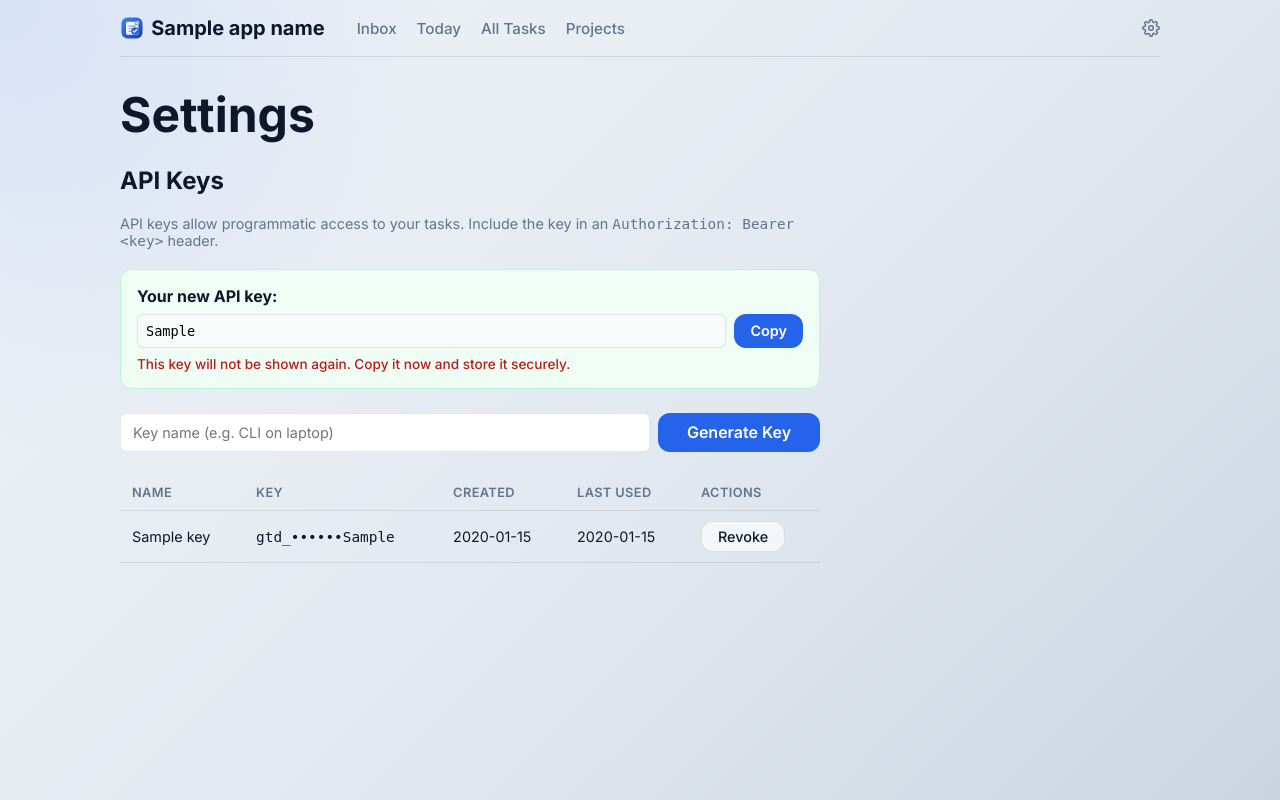
After one commit to ni/GTD-TODOs, a Python web app: template app/templates/settings.html in a window 1280 px wide. The commit adds this page. Run offline with Jinja, Linux system fonts and the light colour scheme; the template is opened without the code that fills it: most values are stand-ins (such as "Sample title", 1, 10 or a date in 2020).

Commit message:
feat: add API key authentication for programmatic access (#22)
Implement API key auth as an alternative credential for CLI/script
access to all protected routes via Authorization: Bearer gtd_... header.

- Add APIKey model (SHA-256 hashed storage, masked suffix display)
- Add api_key_service with generate/verify/list/revoke operations
- Extend AuthMiddleware with Bearer token check before cookie fallback
- Add Settings page (/settings) with key generation and revocation UI
- Add gear icon to nav bar linking to Settings
- 29 new tests across service, middleware, and UI layers
- Update docs, README, skill files, and copilot-instructions

Co-authored-by: Taylor Riché <taylor.riche@emerson.com>

```diff
--- a/app/main.py
+++ b/app/main.py
@@ -21,6 +21,7 @@ from app.routes.auth import router as auth_router
 from app.routes.export import router as export_router
 from app.routes.health import router as health_router
 from app.routes.pages import router as pages_router
+from app.routes.settings import router as settings_router
 from app.routes.tasks import router as tasks_router
 
 logger = logging.getLogger("app")
@@ -100,6 +101,7 @@ def create_app() -> FastAPI:
     app.include_router(pages_router)
     app.include_router(tasks_router)
     app.include_router(export_router)
+    app.include_router(settings_router)
 
     # Auth middleware — must be added after routes so it wraps them.
     app.add_middleware(AuthMiddleware)
--- a/app/static/app.css
+++ b/app/static/app.css
@@ -1018,4 +1018,112 @@ h1 {
   color: var(--text);
   border-color: var(--text);
 }
+
+/* --- Settings / Gear Icon --- */
+
+.nav-settings-link {
+  display: inline-flex;
+  align-items: center;
+  color: var(--muted);
+  transition: color 0.15s;
 }
+
+.nav-settings-link:hover {
+  color: var(--text);
+}
+
+.page-settings {
+  max-width: 700px;
+}
+
+.settings-info-banner {
+  background: var(--accent-soft);
+  color: var(--text);
+  padding: 0.75rem 1rem;
+  border-radius: var(--radius);
+  margin-bottom: 1.5rem;
+  font-size: 0.9rem;
+}
+
+.settings-description {
+  color: var(--muted);
+  margin-bottom: 1.25rem;
+  font-size: 0.9rem;
+}
+
+.settings-error {
+  background: #fef2f2;
+  color: #b91c1c;
+  padding: 0.75rem 1rem;
+  border-radius: var(--radius);
+  margin-bottom: 1rem;
+  font-size: 0.9rem;
+}
+
+.settings-new-key {
+  background: #f0fdf4;
+  border: 1px solid #bbf7d0;
+  padding: 1rem;
+  border-radius: var(--radius);
+  margin-bottom: 1.5rem;
+}
+
+.new-key-display {
+  display: flex;
+  gap: 0.5rem;
+  margin: 0.5rem 0;
+}
+
+.new-key-input {
+  flex: 1;
+  font-family: monospace;
+  font-size: 0.85rem;
+  padding: 0.5rem;
+  border: 1px solid var(--line);
+  border-radius: 6px;
+  background: var(--surface);
+}
+
+.new-key-warning {
+  color: #b91c1c;
+  font-size: 0.85rem;
+  font-weight: 500;
+  margin: 0.5rem 0 0;
+}
+
+.settings-create-form {
+  display: flex;
+  gap: 0.5rem;
+  margin-bottom: 1.5rem;
+}
+
+.settings-create-form input[type="text"] {
+  flex: 1;
+  padding: 0.5rem 0.75rem;
+  border: 1px solid var(--line);
+  border-radius: 6px;
+  font-size: 0.9rem;
+  font-family: inherit;
+}
+
+.settings-key-table {
+  width: 100%;
+  border-collapse: collapse;
+  font-size: 0.9rem;
+}
+
+.settings-key-table th,
+.settings-key-table td {
+  text-align: left;
+  padding: 0.6rem 0.75rem;
+  border-bottom: 1px solid var(--line);
+}
+
+.settings-key-table th {
+  font-weight: 600;
+  color: var(--muted);
+  font-size: 0.8rem;
+  text-transform: uppercase;
+  letter-spacing: 0.03em;
+}
+}
--- a/app/templates/base.html
+++ b/app/templates/base.html
@@ -22,8 +22,24 @@
         <li><a href="/tasks">All Tasks{% if nc.all_tasks %} <span class="nav-badge {% if nc.overdue %}nav-badge-red{% elif nc.due_today %}nav-badge-blue{% endif %}">{{ nc.all_tasks }}</span>{% endif %}</a></li>
         <li><a href="/projects">Projects{% if nc.overdue_projects %} <span class="nav-badge nav-badge-red">{{ nc.overdue_projects }}</span>{% endif %}</a></li>
       </ul>
+      <span class="nav-spacer"></span>
+      <a href="/settings" class="nav-settings-link" title="Settings">
+        <svg xmlns="http://www.w3.org/2000/svg" width="18" height="18" viewBox="0 0 24 24"
+             fill="none" stroke="currentColor" stroke-width="2" stroke-linecap="round"
+             stroke-linejoin="round">
+          <circle cx="12" cy="12" r="3"/>
+          <path d="M19.4 15a1.65 1.65 0 0 0 .33 1.82l.06.06a2 2 0 1 1-2.83 2.83l-.06-.06
+                   a1.65 1.65 0 0 0-1.82-.33 1.65 1.65 0 0 0-1 1.51V21a2 2 0 0 1-4 0v-.09
+                   A1.65 1.65 0 0 0 9 19.4a1.65 1.65 0 0 0-1.82.33l-.06.06a2 2 0 1 1-2.83-2.83
+                   l.06-.06A1.65 1.65 0 0 0 4.68 15a1.65 1.65 0 0 0-1.51-1H3a2 2 0 0 1 0-4h.09
+                   A1.65 1.65 0 0 0 4.6 9a1.65 1.65 0 0 0-.33-1.82l-.06-.06a2 2 0 1 1 2.83-2.83
+                   l.06.06A1.65 1.65 0 0 0 9 4.68a1.65 1.65 0 0 0 1-1.51V3a2 2 0 0 1 4 0v.09
+                   a1.65 1.65 0 0 0 1 1.51 1.65 1.65 0 0 0 1.82-.33l.06-.06a2 2 0 1 1 2.83 2.83
+                   l-.06.06A1.65 1.65 0 0 0 19.4 9a1.65 1.65 0 0 0 1.51 1H21a2 2 0 0 1 0 4h-.09
+                   a1.65 1.65 0 0 0-1.51 1z"/>
+        </svg>
+      </a>
       {% if show_logout() %}
-      <span class="nav-spacer"></span>
       <form action="/auth/logout" method="post" style="margin:0">
         <button type="submit" class="nav-logout-btn">Logout</button>
       </form>
--- /dev/null
+++ b/app/templates/settings.html
@@ -0,0 +1,69 @@
+{% extends "base.html" %}
+
+{% block title %}Settings – {{ app_name }}{% endblock %}
+
+{% block content %}
+<section class="page-settings">
+  <h1>Settings</h1>
+
+  {% if auth_disabled %}
+  <div class="settings-info-banner">
+    Authentication is disabled. API keys are not enforced but can still be managed.
+  </div>
+  {% endif %}
+
+  <h2>API Keys</h2>
+  <p class="settings-description">API keys allow programmatic access to your tasks. Include the key in an <code>Authorization: Bearer &lt;key&gt;</code> header.</p>
+
+  {% if error %}
+  <div class="settings-error">{{ error }}</div>
+  {% endif %}
+
+  {% if new_key %}
+  <div class="settings-new-key">
+    <strong>Your new API key:</strong>
+    <div class="new-key-display">
+      <input type="text" value="{{ new_key }}" readonly class="new-key-input" id="new-key-value">
+      <button type="button" class="btn-primary btn-sm" onclick="navigator.clipboard.writeText(document.getElementById('new-key-value').value)">Copy</button>
+    </div>
+    <p class="new-key-warning">This key will not be shown again. Copy it now and store it securely.</p>
+  </div>
+  {% endif %}
+
+  <form class="settings-create-form" action="/settings/api-keys" method="post">
+    <input type="text" name="name" placeholder="Key name (e.g. CLI on laptop)" required autocomplete="off">
+    <button type="submit" class="btn-primary">Generate Key</button>
+  </form>
+
+  {% if api_keys %}
+  <table class="settings-key-table">
+    <thead>
+      <tr>
+        <th>Name</th>
+        <th>Key</th>
+        <th>Created</th>
+        <th>Last Used</th>
+        <th>Actions</th>
+      </tr>
+    </thead>
+    <tbody>
+      {% for key in api_keys %}
+      <tr>
+        <td>{{ key.name }}</td>
+        <td><code>gtd_••••••{{ key.key_suffix }}</code></td>
+        <td>{{ key.created_at.strftime('%Y-%m-%d') }}</td>
+        <td>{{ key.last_used_at.strftime('%Y-%m-%d') if key.last_used_at else 'Never' }}</td>
+        <td>
+          <form action="/settings/api-keys/{{ key.id }}/revoke" method="post" style="display:inline">
+            <button type="submit" class="btn-secondary btn-sm">Revoke</button>
+          </form>
+        </td>
+      </tr>
+      {% endfor %}
+    </tbody>
+  </table>
+  {% else %}
+  <p class="empty-state">No API keys yet.</p>
+  {% endif %}
+</section>
+{% endblock %}
```
Also changed, not shown: app/auth.py (+15 -0 lines), app/models.py (+11 -0 lines), app/routes/settings.py (added, +57 -0 lines), app/services/api_key_service.py (added, +77 -0 lines), docs/api.md (+23 -1 lines), docs/llm-integration.md (+12 -0 lines), tests/test_api_key_auth.py (added, +130 -0 lines), tests/test_api_key_service.py (added, +92 -0 lines), tests/test_settings_page.py (added, +104 -0 lines), .github/copilot-instructions.md, .github/skills/gtd-daily-report/SKILL.md, .github/skills/todo-api/SKILL.md, .github/skills/todo-data-model/SKILL.md, README.md.
